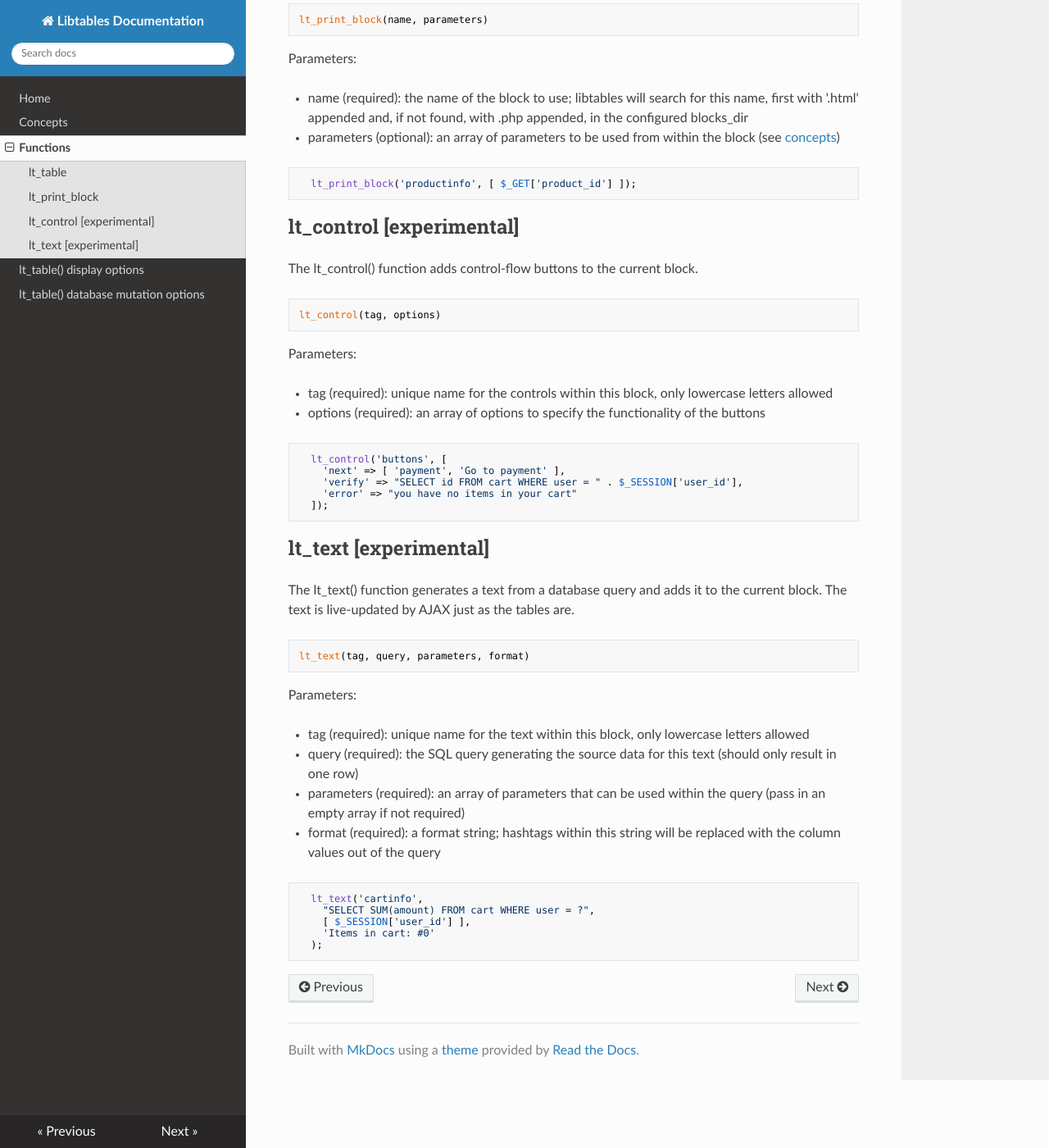
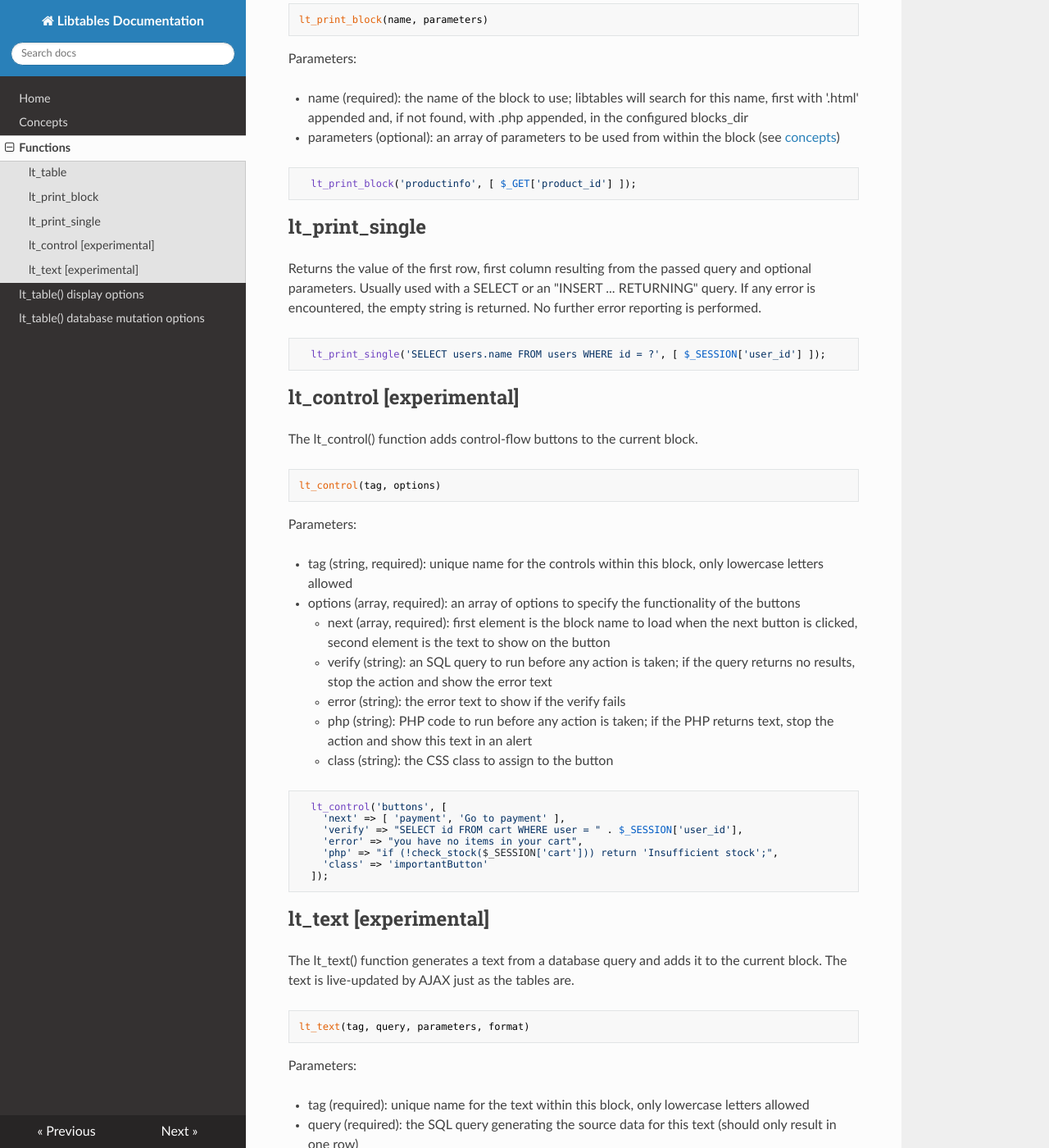
Before and after one commit to bartnv/libtables2, an MkDocs documentation site: the page built from docs/functions.md, in a window 1280 px wide and 1400 px high, scrolled down 1020 px. Shown: the whole window at 82% size. Built offline with MkDocs 1.6.1, drawn with Linux system fonts in a browser that asks for light colours; nearby versions of some CDN libraries; old or Windows-style settings are respelled for this version of MkDocs.

Commit message:
Document the lt_print_single() function

````diff
--- a/docs/functions.md
+++ b/docs/functions.md
@@ -51,6 +51,17 @@ Parameters:
   lt_print_block('productinfo', [ $_GET['product_id'] ]);
 ```
 
+## lt_print_single
+
+Returns the value of the first row, first column resulting from the passed query
+and optional parameters. Usually used with a SELECT or an "INSERT ... RETURNING"
+query. If any error is encountered, the empty string is returned. No further error
+reporting is performed.
+
+```php
+  lt_print_single('SELECT users.name FROM users WHERE id = ?', [ $_SESSION['user_id'] ]);
+```
+
 ## lt_control [experimental]
 
 The lt_control() function adds control-flow buttons to the current block.
@@ -59,14 +70,21 @@ The lt_control() function adds control-flow buttons to the current block.
 
 Parameters:
 
-  * tag (required): unique name for the controls within this block, only lowercase letters allowed
-  * options (required): an array of options to specify the functionality of the buttons
+  * tag (string, required): unique name for the controls within this block, only lowercase letters allowed
+  * options (array, required): an array of options to specify the functionality of the buttons
+    * next (array, required): first element is the block name to load when the next button is clicked, second element is the text to show on the button
+    * verify (string): an SQL query to run before any action is taken; if the query returns no results, stop the action and show the error text
+    * error (string): the error text to show if the verify fails
+    * php (string): PHP code to run before any action is taken; if the PHP returns text, stop the action and show this text in an alert
+    * class (string): the CSS class to assign to the button
 
 ```php
   lt_control('buttons', [
     'next' => [ 'payment', 'Go to payment' ],
     'verify' => "SELECT id FROM cart WHERE user = " . $_SESSION['user_id'],
-    'error' => "you have no items in your cart"
+    'error' => "you have no items in your cart",
+    'php' => "if (!check_stock($_SESSION['cart'])) return 'Insufficient stock';",
+    'class' => 'importantButton'
   ]);
 ```
 
````
Also changed, not shown: docs/table_options_database.md (+3 -1 lines).
